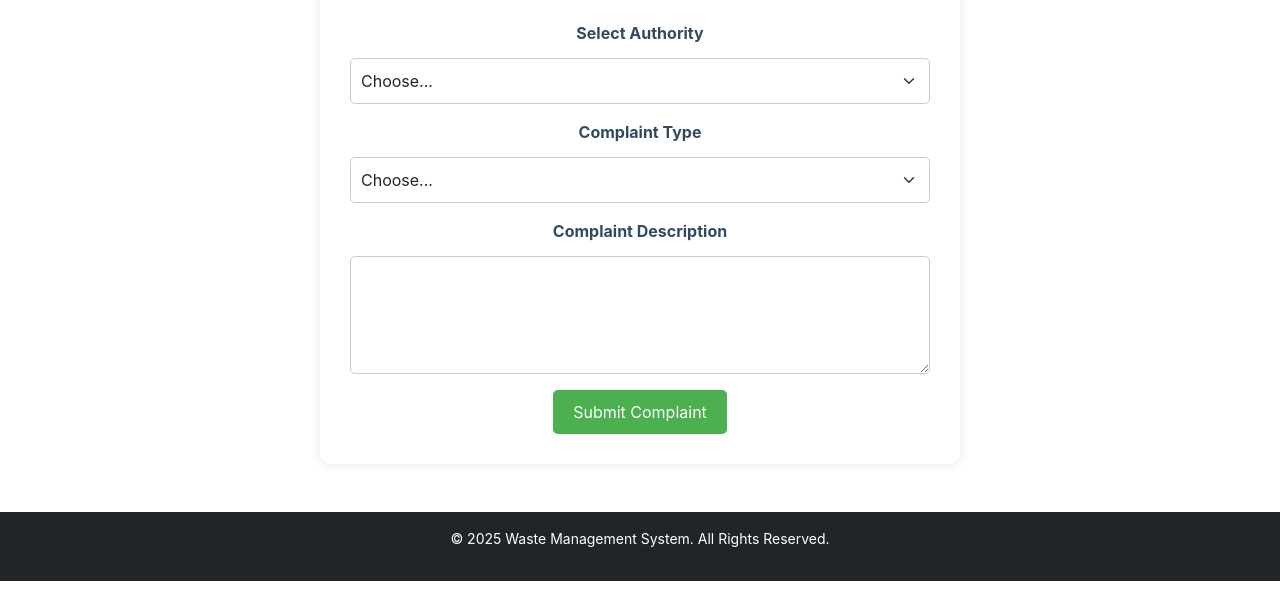
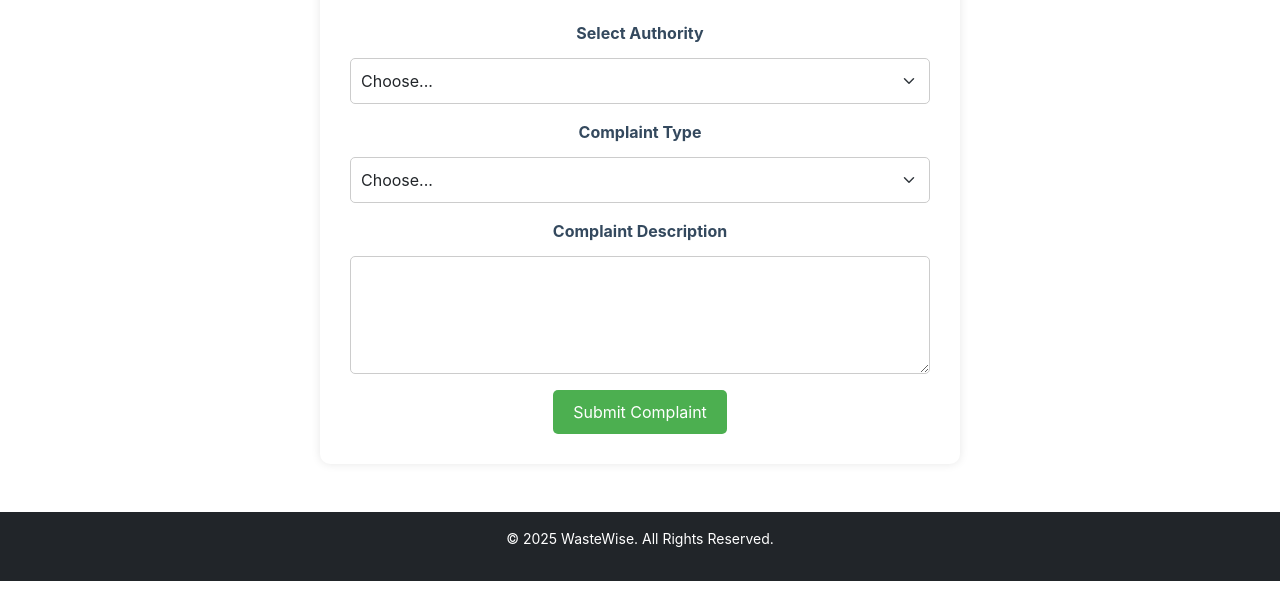
Before and after one commit to 04-Ayush/hack-it-up, a plain HTML site: page complaint.html in a window 1280 px wide. Shown: the part 210-800 px from the top of the page. Drawn offline with Linux system fonts and the light colour scheme.

Commit message:
final commit

```diff
--- a/complaint.html
+++ b/complaint.html
@@ -90,7 +90,7 @@
 
         <!-- Footer -->
         <footer id="footer" class="mt-5 p-3 bg-dark text-white text-center">
-            <p>&copy; 2025 Waste Management System. All Rights Reserved.</p>
+            <p>&copy; 2025 WasteWise. All Rights Reserved.</p>
         </footer>
     </body>
     </html>
```
